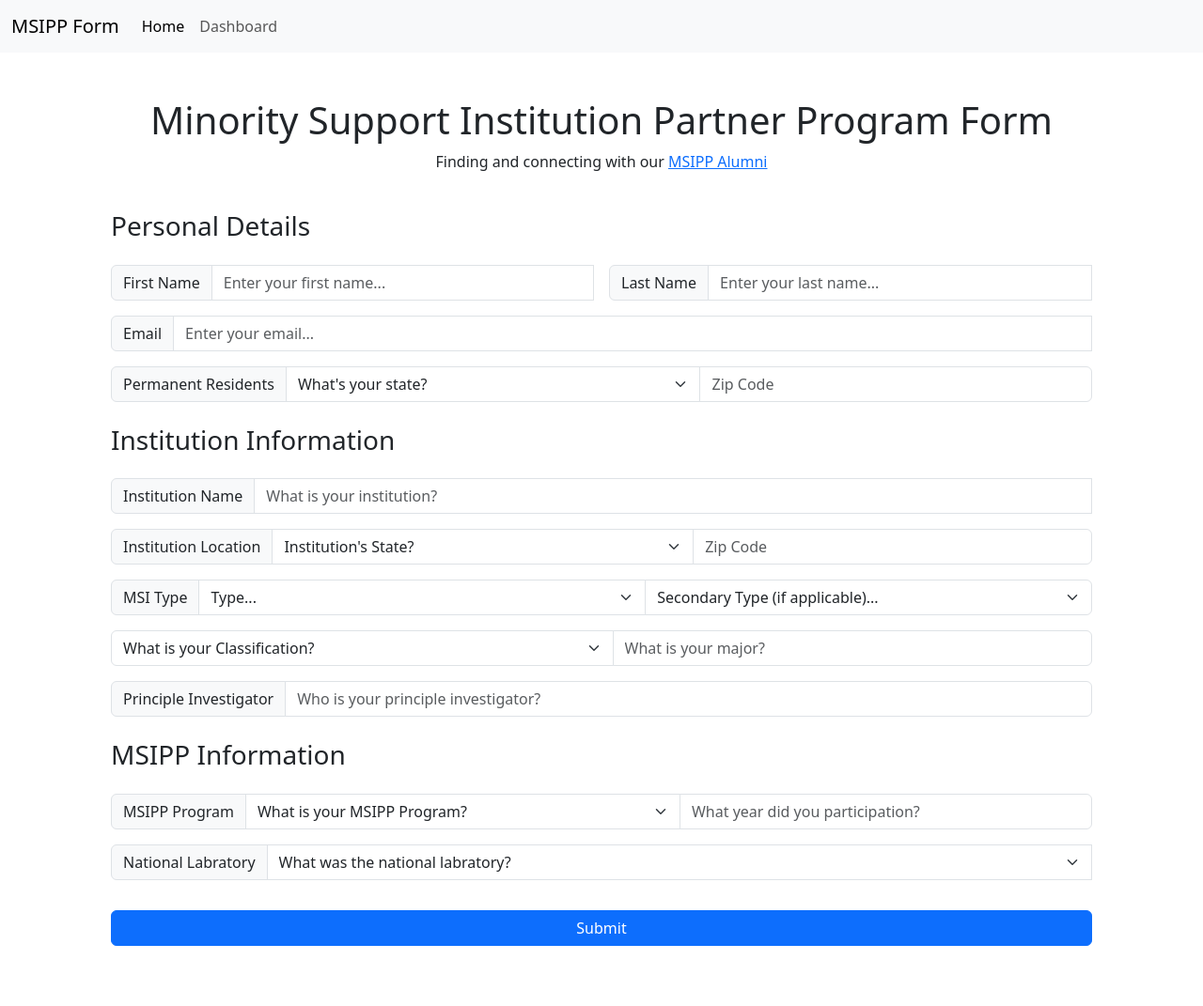
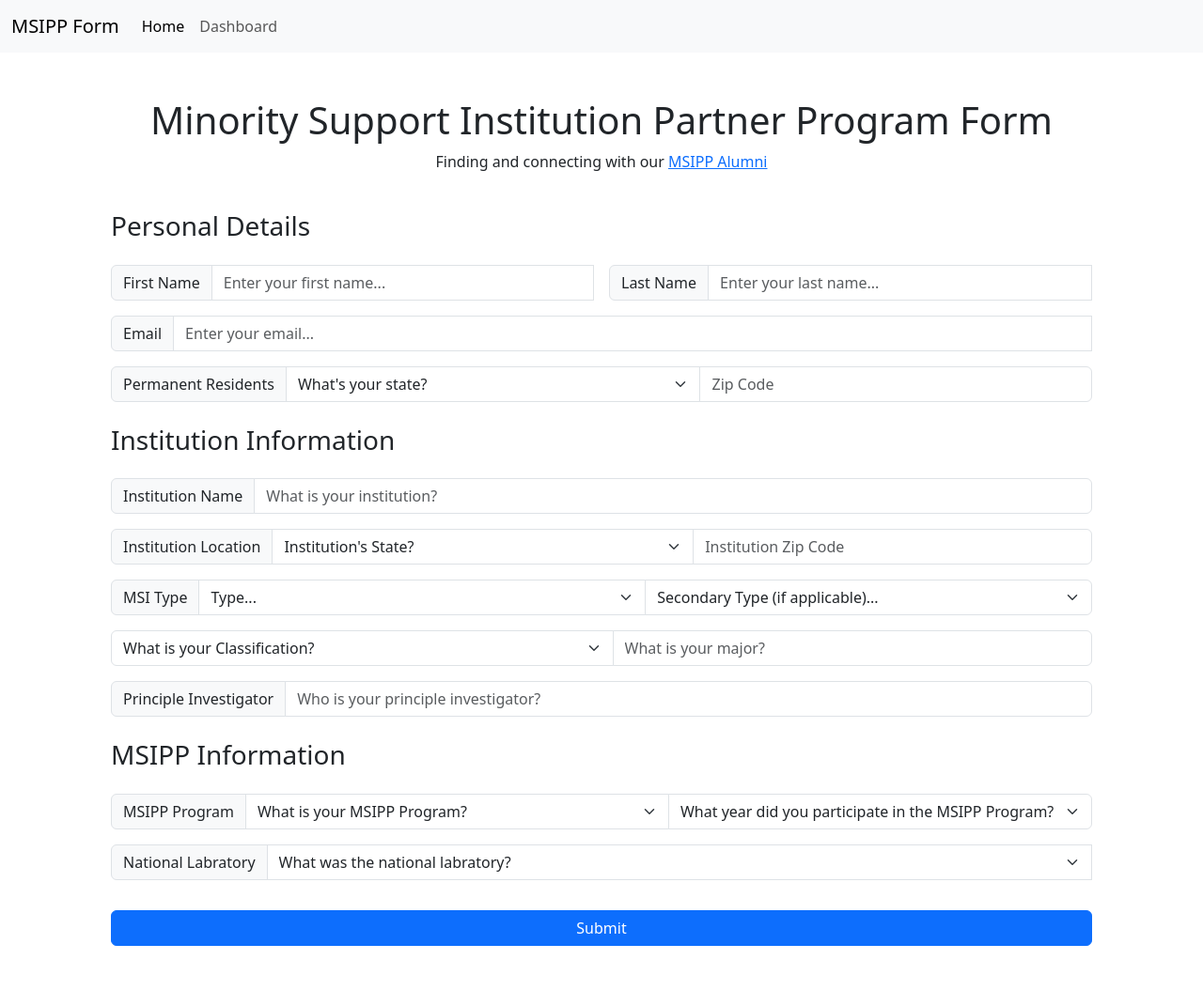
Before and after one commit to JH-Claflin/thesis, a Node server app: page / in a window 1280 px wide. Shown: the whole page at 94% size. Run offline with Node 20, Linux system fonts and the light colour scheme.

Commit message:
[ADD] College Search, Year Selection, Form Adjustments & Requirements

```diff
--- a/index.js
+++ b/index.js
@@ -128,7 +128,7 @@ app.post('/submit', middle,(req, res) => {
 
     const query = async () => {
 
-        const check = await client.query(`SELECT * FROM user_data WHERE first_name=$1 AND last_name=$2 AND email=$3`, [firstName, lastName, email]);
+        const check = await client.query(`SELECT * FROM user_data WHERE first_name=$1 AND last_name=$2 AND email=$3 AND msipp_year_parti=$4`, [firstName, lastName, email, msippYear]);
         // console.log(check.rowCount + '<= validation');
 
         if(check.rowCount === 0) {
@@ -140,6 +140,7 @@ app.post('/submit', middle,(req, res) => {
         }
 
         // client.end();
+
     }
 
     query();
--- a/public/index.html
+++ b/public/index.html
@@ -67,7 +67,7 @@
                     <!-- Email Address -->
                     <div class="input-group mb-3">
                         <span class="input-group-text" >Email</span>
-                        <input type="email" class="form-control" aria-label="Email" aria-describedby="inputGroup-sizing-default" name="email" id="email" placeholder="Enter your email..." autocomplete="email" required>
+                        <input type="email" class="form-control" aria-label="Email" aria-describedby="inputGroup-sizing-default" name="email" id="email" placeholder="Enter your email..." autocomplete="email" minlength="3" required>
                         <div class="invalid-feedback">
                           Please enter an email.
                         </div>
@@ -79,7 +79,7 @@
                         <select class="form-select" aria-label="Permanent State Residents?" id="resState" name="resState" autocomplete="on" required>
                             <option selected value="">What's your state?</option>
                           </select>
-                        <input type="text" aria-label="Zip Code" class="form-control" pattern="[0-9]*" inputmode="numeric" placeholder="Zip Code" name="resZip" id="resZip" autocomplete="postal-code" required>
+                        <input type="text" aria-label="Zip Code" class="form-control" pattern="[0-9]{5}" inputmode="numeric" placeholder="Zip Code" name="resZip" id="resZip" autocomplete="postal-code" minlength="5" required>
                       </div>
                 </section>
 
@@ -87,15 +87,13 @@
                     <h3 class="text-left my-lg-4">Institution Information</h3>
 
                     <!-- Institution Name -->
-                    <div class="input-group mb-3">
-                        <span class="input-group-text">Institution Name</span>
-                        <input list="insName" type="text" class="form-control" aria-label="Institution Name?" aria-describedby="inputGroup-sizing-default" placeholder="What is your institution?" name="institution" id="institution" autocapitalize="on" required>
-                            <datalist class="" id="insName">
-                                <!-- Options from database will be listed here -->
-                                <!-- <option value="Test value"></option> -->
-                                <!-- <option value="Test Value 2"></option> -->
-                            </datalist>
-                      </div>
+                    <div class="institution_section mb-3">
+                      <div class="input-group">
+                          <span class="input-group-text">Institution Name</span>
+                          <input type="search" class="form-control" aria-label="Institution Name?" aria-describedby="inputGroup-sizing-default" placeholder="What is your institution?" name="institution" id="institution" autocapitalize="on" autocomplete="off" minlength="3" required>
+                        </div>
+                        <ul id="insSearchResults" class="list-group"></ul>
+                    </div>
 
                     <!-- Institution State and Zip -->
                     <div class="input-group mb-3">
@@ -103,7 +101,7 @@
                         <select class="form-select input" aria-label="Institution State and Zip?" id="insState" name="insState" required>
                             <option selected value="">Institution's State?</option>
                           </select>
-                        <input type="text" aria-label="Zip Code" class="form-control" pattern="[0-9]*" inputmode="numeric" placeholder="Zip Code" name="insZip" id="insZip" required>
+                        <input type="text" aria-label="Institution Zip Code" class="form-control" pattern="[0-9]{5}" inputmode="numeric" placeholder="Institution Zip Code" name="insZip" id="insZip" minlength="5" autocomplete="off" required>
                       </div>
 
                     <!-- Institution MSI Type -->
@@ -127,13 +125,13 @@
                             <option value="Senior">Senior</option>
                             <option value="Graduate">Graduate</option>
                         </select>
-                        <input type="text" aria-label="Major" class="form-control" placeholder="What is your major?" name="major" id="major" autocapitalize="words" required>
+                        <input type="text" aria-label="Major" class="form-control" placeholder="What is your major?" name="major" id="major" autocapitalize="words" autocomplete="off" minlength="3" required>
                     </div>
 
                     <!-- Principle Investigator -->
                     <div class="input-group mb-3">
                         <span class="input-group-text" >Principle Investigator</span>
-                        <input type="text" class="form-control" aria-label="What's the name of your principle investigator?" aria-describedby="inputGroup-sizing-default" name="prinInvest" id="prinInvest" placeholder="Who is your principle investigator?" autocapitalize="words">
+                        <input type="text" class="form-control" aria-label="What's the name of your principle investigator?" aria-describedby="inputGroup-sizing-default" name="prinInvest" id="prinInvest" placeholder="Who is your principle investigator?" autocapitalize="words" autocomplete="off">
                       </div>
 
                 </section>
@@ -143,11 +141,12 @@
                     <!-- MSIPP Program -->
                     <div class="input-group mb-3">
                         <span class="input-group-text">MSIPP Program</span>
-                        <!-- <input type="text" class="form-control" aria-label="What is your MSIPP Program?" aria-describedby="inputGroup-sizing-default" name="msipp" id="msipp" placeholder="What was your MSIPP Program?" autocapitalize="on"> -->
                         <select class="form-select" aria-label="What is your MSIPP Program?" name="msipp" id="msipp" required>
                             <option selected value="">What is your MSIPP Program?</option>
                         </select>
-                        <input type="number" class="form-control" aria-label="What is your MSIPP Program?" aria-describedby="inputGroup-sizing-default" name="msippYear" id="msippYear" placeholder="What year did you participation?" min="1900" maxlength="4" required>
+                        <select class="form-select" aria-label="What year did you participate in the MSIPP Program?" name="msippYear" id="msippYear" required>
+                          <option selected value="">What year did you participate in the MSIPP Program?</option>
+                        </select>
                       </div>
 
                     <div class="input-group mb-3">
--- a/public/script.js
+++ b/public/script.js
@@ -1,50 +1,81 @@
 import { STATES, NATIONAL_LABS, MSI_CATEGORIES, MSIPP_PROGRAMS } from "./constants.js";
 
 
+const us_colleges = 'http://universities.hipolabs.com/search?country=united+states'
 
-// window.addEventListener('DOMContentLoaded', (event) => {
-//     let institutions = document.getElementById('institution');
-//     let majors = document.getElementById('major');
+fetch(us_colleges)
+    .then(response => response.json())
+    .then(data => {
+        // console.log(data);
 
-//     const baseUrl = 'http://localhost:3000/getinfo' //!Change according to host
+        const institution_data = JSON.parse(JSON.stringify(data));
 
-//     if(institutions && majors) {
-//         //Make sure that the elements have loaded, prevents errors
+        const institutionNames = institution_data.map(institution => institution.name);
 
-//         const getInfo = async () => {
-//             const res = await fetch(baseUrl, {
-//                 method: 'GET'
-//             })
+        // console.log(institutionNames)
 
-//             const data = await res.json()
-//             institutionSearch = Object.values(data.institutionOptions);
-//             majorSearch = Object.values(data.majorOptions);
+        let textToSearch = ""
 
-//             dataListOptions(institutionSearch, "insNames");
-//             dataListOptions(majorSearch, "majorList");
-//         }
+        let pattern = textToSearch == "" ? "" : textToSearch+"+";
 
-//         getInfo();
-//     }
-// })
+        let flags = "gi";
 
-/**
- *
- * @param {Array} arrayList
- * @param {String} elementId
- */
+        let regex = new RegExp(pattern, flags)
 
-let dataListOptions = (arrayList, elementId) => {
-    const listOfItems = [...arrayList];
-    const id = elementId;
+        let institutionSearch = institutionNames.filter(name => name.match(regex))
 
-    for(let i = 0; i < arrayList.length; i++){
-        let options = document.getElementById("option");
-        options.value = listOfItems[i];
-        let element = document.getElementById(id);
-        element.appendChild(options);
-    }
-}
+        // console.table(institutionSearch)
+
+
+        const searchInput = document.getElementById('institution');
+        const searchResults = document.getElementById('insSearchResults');
+
+        searchInput.addEventListener('input', () => {
+        const query = searchInput.value.toLowerCase();
+        searchResults.style.display = "block";
+        searchResultsBorders(searchResults.style.display)
+        searchResults.innerHTML = '';
+
+        institutionSearch.forEach(item => {
+            if (item.toLowerCase().includes(query)) {
+            const li = document.createElement('li');
+            li.className = "list-group-item";
+            li.textContent = item;
+            li.addEventListener('click', () => {
+                // Handle the clicked item, e.g., open a new page
+                searchInput.value = li.textContent
+                searchResults.style.display = "none";
+                searchResultsBorders(searchResults.style.display)
+
+            });
+            searchResults.appendChild(li);
+            }
+        });
+        });
+
+        let searchResultsBorders = (display) => {
+            if(display == 'block'){
+                searchResults.style.border = '1px solid rgba(128, 128, 128, 10%)'
+            } else {
+                searchResults.style.border = 'none';
+            }
+        }
+
+        searchInput.addEventListener('blur', () => {
+            if (!searchResults.matches(':hover')) {
+                searchResults.style.display = 'none';
+            }
+        })
+
+        searchInput.addEventListener('focus', () => {
+            searchResults.style.display = 'block';
+        })
+
+    })
+    .catch(error => {
+        console.error('Error fetching data:', error);
+    });
+
 
 /**
  *
@@ -83,9 +114,30 @@ selectOptions(MSI_CATEGORIES, "msiType2");
 selectOptions(MSIPP_PROGRAMS, "msipp");
 
 
+
+// Get the current year
+const currentYear = new Date().getFullYear();
+
+// Create a range of years, e.g., from 2014 to the current year
+const startYear = 2014;
+const endYear = currentYear;
+
+// Get the year selector element
+const yearSelector = document.getElementById('msippYear');
+
+// Populate the year selector with options
+for (let year = endYear; year >= startYear; year--) {
+  const option = document.createElement('option');
+  option.value = year;
+  option.text = year;
+  yearSelector.appendChild(option);
+}
+
+
 /**
  * Grabbing the HTML Form data and transfering to the backend to be processed in node js
  */
+
 
 const forms = document.querySelectorAll('.needs-validation')
 
@@ -103,7 +155,7 @@ if (forms) {
                 // console.log(formData);
 
                 const urlEncoded = new URLSearchParams(formData).toString();
-                // console.log(urlEncoded)
+                console.table(urlEncoded)
 
                 fetch('/submit', {
                     method: "POST",
--- a/public/styles.css
+++ b/public/styles.css
@@ -17,6 +17,7 @@ body {
     height: 100vh;
     width: 100%;
     /* overflow: visible; */
+    max-width: 100vw;
 }
 
 main {
@@ -28,19 +29,32 @@ main {
 
 }
 
-datalist {
+
+.institution_section {
     width: 100%;
-    border: 1px solid black;
-    border-radius: 4px;
-    padding: 10px;
+    position: relative;
 }
 
-datalist > option {
-    font-size: 16px;
-    color: black;
-    background-color: white;
+#insSearchResults {
+    position: absolute;
+    max-height: 400px;
+    overflow-y: auto;
+    z-index: 999;
+    background-color: rgb(220, 220, 220);
+    width: 100%;
 }
 
-datalist > option:hover {
-    background-color: #f0f0f0;
+
+#insSearchResults li {
+    cursor: pointer;
+    min-width: 100%;
 }
+
+#insSearchResults li:hover {
+    background-color: rgba(13, 110, 253); /*Testing purposes*/
+    color: white;
+}
+
+#insSearchResults li:active {
+    background-color: rgba(13, 110, 253, 75%);
+}
```
